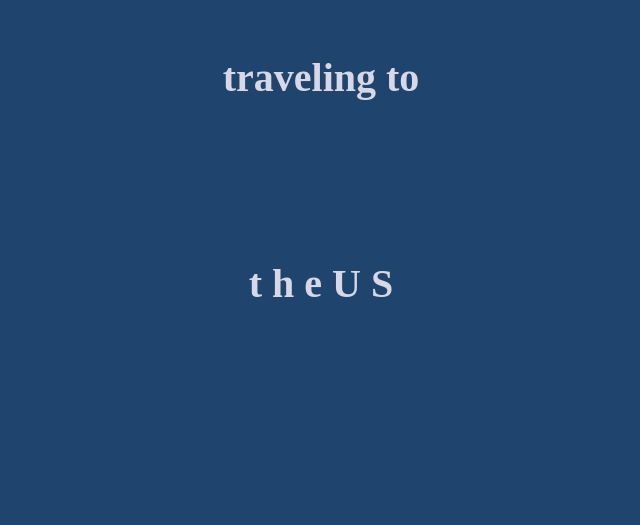
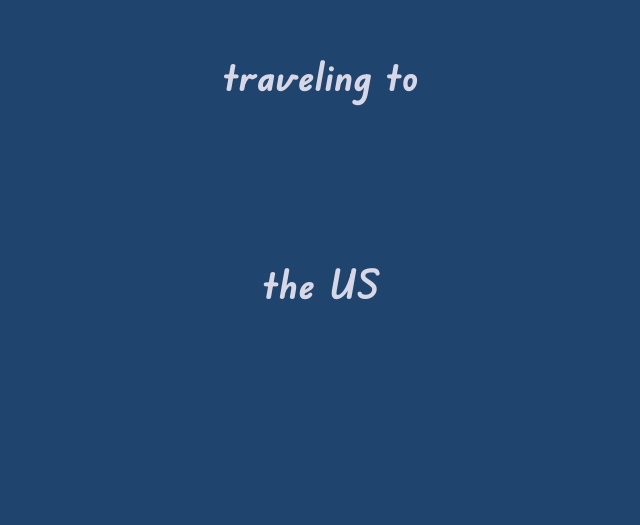
Before and after one commit to k-james1/TYtoNY, a plain HTML site: page index.html in a window 1280 px wide. Shown: the part 234-759 px from the top of the page, without its empty margins (319-959 px from the left). Drawn offline with nearby package versions, Linux system fonts and the light colour scheme.

Commit message:
a
addededed

```diff
--- a/functions.js
+++ b/functions.js
@@ -8,7 +8,7 @@ gsap.set('#layer1', {opacity: 1});
 
 ScrollTrigger.create({
     trigger: imageContainer,
-    start:'top 5%',
+    start:'top 3%',
     end:'+=2000',
     pin: true,
     scrub: true,
@@ -43,14 +43,13 @@ gsap.from("body",{
 
 
 
-    gsap.fromTo(".title span", {autoAlpha: 0, y: 20}, {
-      duration: 1,
+  gsap.fromTo(".title", {autoAlpha: 0, y: 20},
+    {duration: .6,
     autoAlpha: 1,
     y: 0,
     ease: 'power4.inOut',
     scrollTrigger: {
-        trigger: "title",
-        start: 'top 50%',
-
+      trigger: ".title",
+      start: 'top 60%',
     }
   });
--- a/index.html
+++ b/index.html
@@ -11,15 +11,7 @@
 <body>
 <div class="dummy">
     <h1>traveling to </h1>
-    <h2 class="title span">
-        <span>t</span>
-        <span>h</span>
-        <span>e</span>
-
-        <span>U</span>
-        <span>S</span>
-    </h2>
-
+    <h2 class="title"> the US</h2>
     </div>
 
 <div class="image-container">
@@ -196,7 +188,11 @@
       </svg>
 </div>
 <div class="dummy">
-<!-- ダミーコンテンツ -->
+    <div class="box">
+        <p>アメリカに留学した時のお話です。</p>
+        <p>たしかシカゴのあたりに行ったと聞いたことがあります。</p>
+        <p>とっても暑かったこと以外にあまり覚えてませんね。</p>
+    </div>
 </div>
 <script
 src="https://cdnjs.cloudflare.com/ajax/libs/gsap/3.12.5/gsap.min.js"></script>
--- a/styles.css
+++ b/styles.css
@@ -1,25 +1,39 @@
-    body{
+@font-face {
+    font-family:"Edu_VIC_WA_NT_Beginner";
+    src:url("Edu_VIC_WA_NT_Beginner/EduVICWANTBeginner-VariableFont_wght.ttf") format("truetype");
+   }
+
+   body{
+        font-family:"Edu_VIC_WA_NT_Beginner";
         background-color:rgb(214, 189, 216);
+        padding-right:10px;
+        padding-left:10px;
     }
     .dummy {
     height: 500px;
+    margin-bottom:20%;
     padding-top:20%;
     }
-    h1 {
+    .box{
+        background-color:beige;
+        border-radius:  30% 70% 35% 65% / 50% 50% 50% 50%;;
+        height:50vh;
+        border: double 8px #1e4398;
+        justify-content:center;
         text-align: center;
-        font-size: 40px;
-        color:rgb(215, 215, 229);
+    }
+    .box-p{
+        font-size:30%;
         padding-bottom:10%;
     }
+    h1,
     h2 {
         text-align: center;
         font-size: 40px;
         color:rgb(215, 215, 229);
         padding-bottom:10%;
     }
-    .title span{
-        opacity:0;
-    }
+
     .container {
     height: 100vh;
     display: flex;
@@ -41,4 +55,8 @@
     .animated-gif {
     width: 96%;
     }
+    h1,
+    h2 {
+        font-size: 30px;
     }
+    }
```
Also changed, not shown: Edu_VIC_WA_NT_Beginner/EduVICWANTBeginner-VariableFont_wght.ttf (added), Edu_VIC_WA_NT_Beginner/OFL.txt (added), Edu_VIC_WA_NT_Beginner/README.txt (added), Edu_VIC_WA_NT_Beginner/static/EduVICWANTBeginner-Bold.ttf (added), Edu_VIC_WA_NT_Beginner/static/EduVICWANTBeginner-Medium.ttf (added), Edu_VIC_WA_NT_Beginner/static/EduVICWANTBeginner-Regular.ttf (added), Edu_VIC_WA_NT_Beginner/static/EduVICWANTBeginner-SemiBold.ttf (added). Lines whose indentation alone changed are shown as unchanged.
